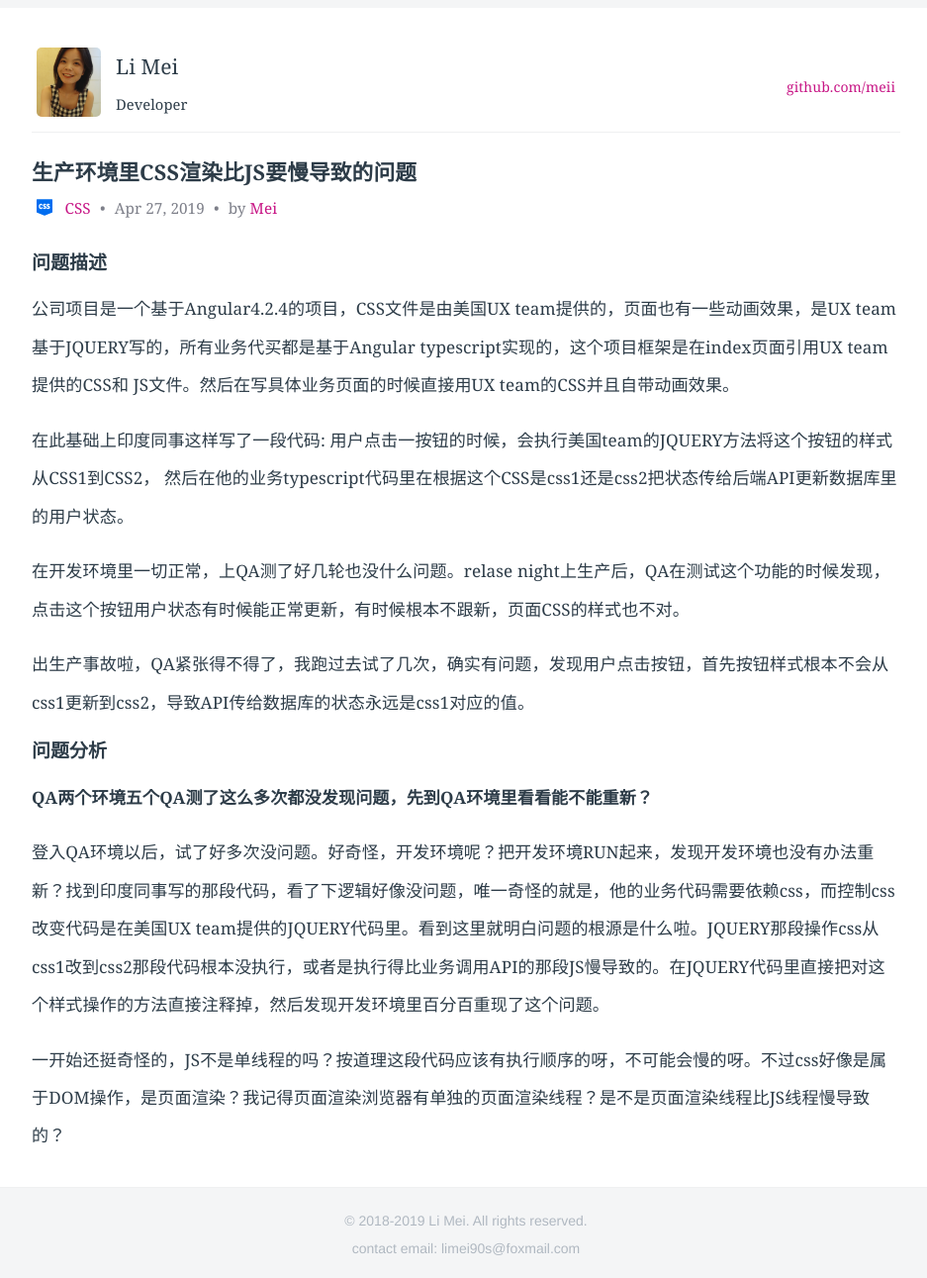
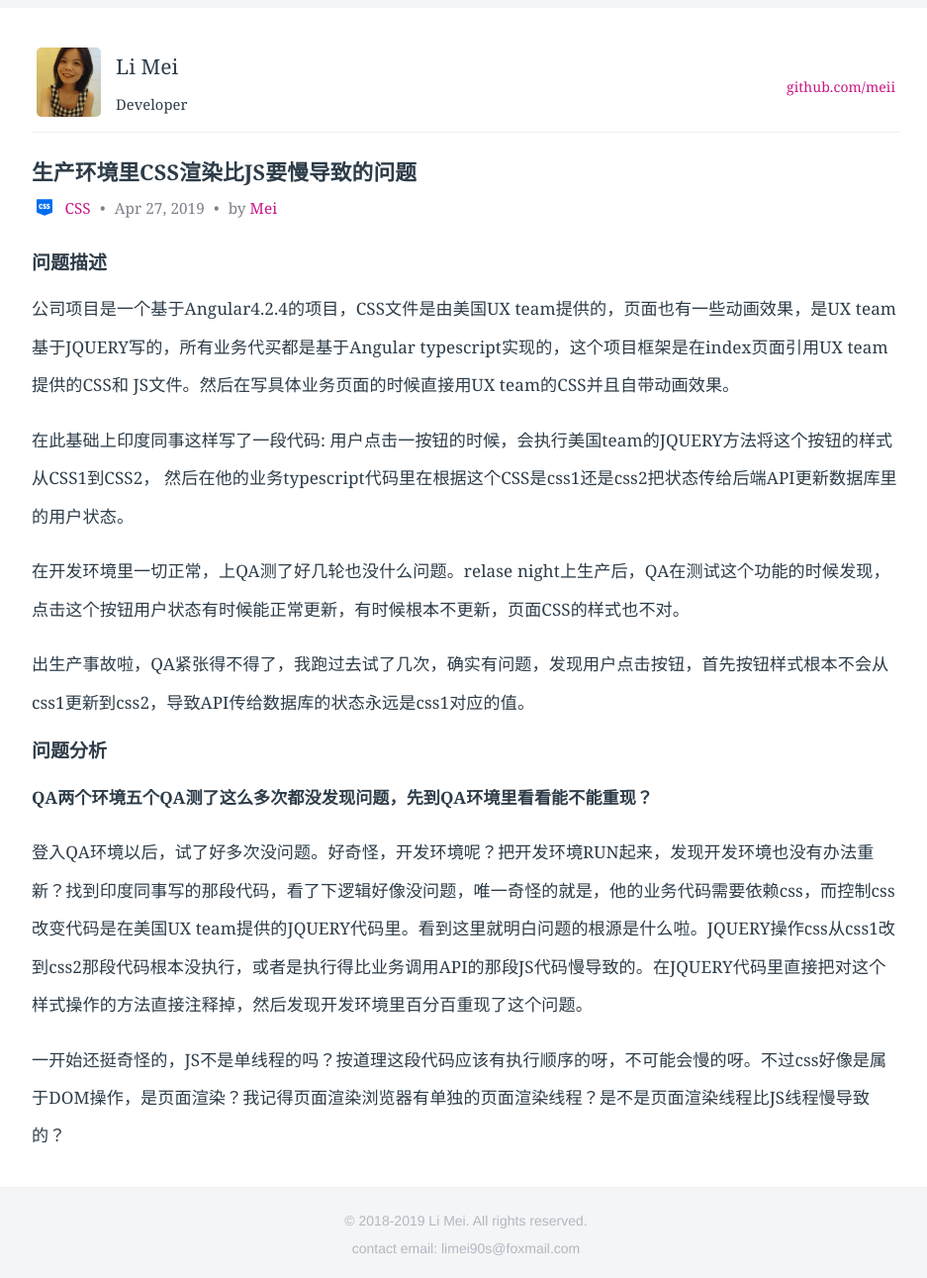
Before and after one commit to LiMeii/LiMeii.github.io, a Jekyll site: the page built from _posts/2019-04-27-issue-cssslowerthanjs.md, in a window 1280 px wide. Shown: the whole page at 99% size, without its empty margins (177-1114 px from the left). Built offline with Jekyll 4.4.1, drawn with Linux system fonts in a browser that asks for light colours.

Commit message:
update post

```diff
--- a/_posts/2019-04-27-issue-cssslowerthanjs.md
+++ b/_posts/2019-04-27-issue-cssslowerthanjs.md
@@ -22,7 +22,7 @@
 在此基础上印度同事这样写了一段代码: 用户点击一按钮的时候，会执行美国team的JQUERY方法将这个按钮的样式从CSS1到CSS2， 然后在他的业务typescript代码里在根据这个CSS是css1还是css2把状态传给后端API更新数据库里的用户状态。
 
 
-在开发环境里一切正常，上QA测了好几轮也没什么问题。relase night上生产后，QA在测试这个功能的时候发现，点击这个按钮用户状态有时候能正常更新，有时候根本不跟新，页面CSS的样式也不对。
+在开发环境里一切正常，上QA测了好几轮也没什么问题。relase night上生产后，QA在测试这个功能的时候发现，点击这个按钮用户状态有时候能正常更新，有时候根本不更新，页面CSS的样式也不对。
 
 
 出生产事故啦，QA紧张得不得了，我跑过去试了几次，确实有问题，发现用户点击按钮，首先按钮样式根本不会从css1更新到css2，导致API传给数据库的状态永远是css1对应的值。
@@ -30,8 +30,8 @@
 
 ### 问题分析
 
-**QA两个环境五个QA测了这么多次都没发现问题，先到QA环境里看看能不能重新？**
+**QA两个环境五个QA测了这么多次都没发现问题，先到QA环境里看看能不能重现？**
 
-登入QA环境以后，试了好多次没问题。好奇怪，开发环境呢？把开发环境RUN起来，发现开发环境也没有办法重新？找到印度同事写的那段代码，看了下逻辑好像没问题，唯一奇怪的就是，他的业务代码需要依赖css，而控制css改变代码是在美国UX team提供的JQUERY代码里。看到这里就明白问题的根源是什么啦。JQUERY那段操作css从css1改到css2那段代码根本没执行，或者是执行得比业务调用API的那段JS慢导致的。在JQUERY代码里直接把对这个样式操作的方法直接注释掉，然后发现开发环境里百分百重现了这个问题。
+登入QA环境以后，试了好多次没问题。好奇怪，开发环境呢？把开发环境RUN起来，发现开发环境也没有办法重新？找到印度同事写的那段代码，看了下逻辑好像没问题，唯一奇怪的就是，他的业务代码需要依赖css，而控制css改变代码是在美国UX team提供的JQUERY代码里。看到这里就明白问题的根源是什么啦。JQUERY操作css从css1改到css2那段代码根本没执行，或者是执行得比业务调用API的那段JS代码慢导致的。在JQUERY代码里直接把对这个样式操作的方法直接注释掉，然后发现开发环境里百分百重现了这个问题。
 
 一开始还挺奇怪的，JS不是单线程的吗？按道理这段代码应该有执行顺序的呀，不可能会慢的呀。不过css好像是属于DOM操作，是页面渲染？我记得页面渲染浏览器有单独的页面渲染线程？是不是页面渲染线程比JS线程慢导致的？
```
